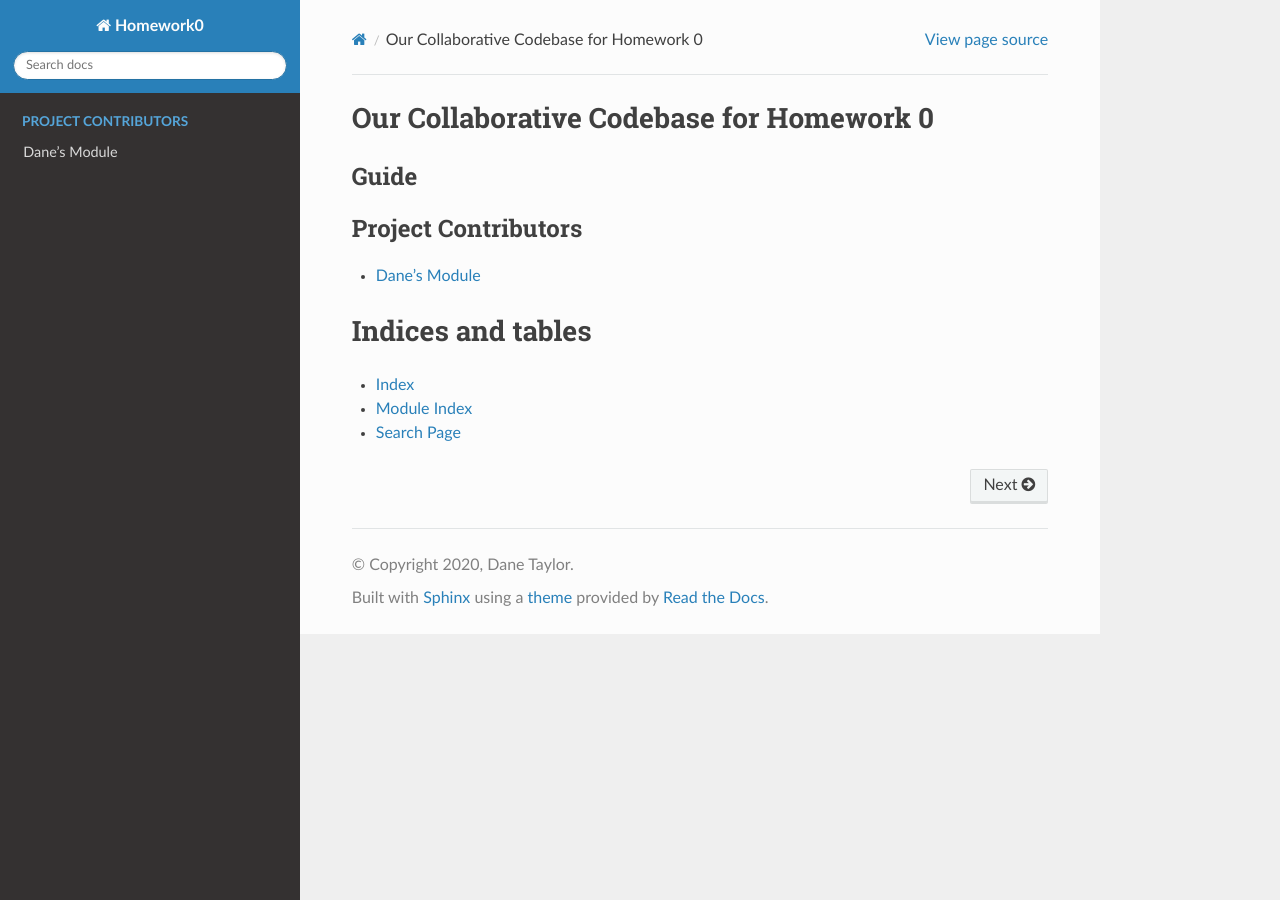
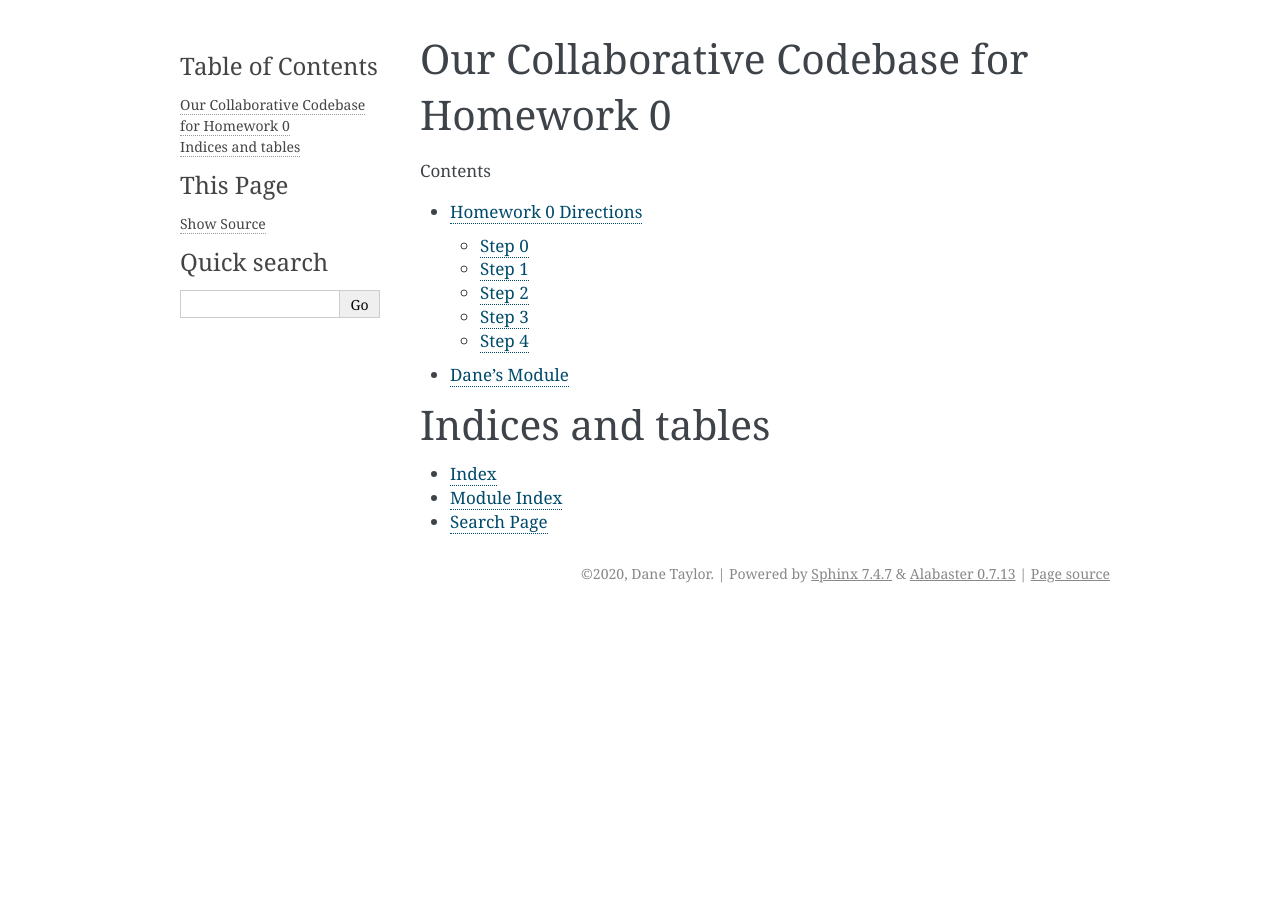
Before and after one commit to taylordr/Fall_2020_MTH563, a Sphinx documentation site: the page built from HW0/docs/source/index.rst, in a window 1280 px wide. Built offline with Sphinx 7.4.7, drawn with Linux system fonts in a browser that asks for light colours; formulas are drawn with MathJax 3; some of the changed lines change nothing that is shown.

Commit message:
Add files via upload

```diff
--- /dev/null
+++ b/HW0/docs/source/HW0_assignment.rst
@@ -0,0 +1,77 @@
+
+Homework 0 Directions
+=====================
+
+
+
+Homework 0 will train us to use organize our code, document it, and use GitHub.
+
+
+
+Step 0
+^^^^^^
+
+Install module Sphinx for documentation
+
+conda install -c conda-forge sphinx
+
+
+Step 1
+^^^^^^
+
+Create a new python file that is similar to the following file:
+
+danes_module.py
+
+It should use your name and contain two functions that you've created.
+Make 2 different functions and make sure they work!
+Give them a descriptive name.
+Push your file to Github into the folder:
+
+code
+
+
+Step 2
+^^^^^^
+
+Modify the Jupiter notebook:
+
+notebooks/HW0_MTH563.ipynb
+
+that is in the folder 'notebooks' so that it
+(2a) loads your module (use a line similar to
+
+from danes_module import *
+
+(2b) then show that your functions work.
+Push HW0_MTH563.ipynb to Github into the folder
+
+notebooks
+
+and replace the file that was there (i.e., which you downloaded).
+
+
+Step 3
+^^^^^^
+
+Create a documentation file similar to
+
+danes_documentation.rst
+
+But that uses your name.
+Push your file to Github into the folder
+
+docs
+
+Step 4
+^^^^^^
+
+In the file
+
+docs/source/index.html
+
+add a line that names your documentation filename under the line 15, which states
+
+danes_documentation
+
+Then push your file to GitHub, replacing file docs/source/index.html.
--- a/HW0/docs/source/conf.py
+++ b/HW0/docs/source/conf.py
@@ -53,7 +53,9 @@ exclude_patterns = []
 # The theme to use for HTML and HTML Help pages.  See the documentation for
 # a list of builtin themes.
 #
-html_theme = 'sphinx_rtd_theme'
+
+#html_theme = 'sphinx_rtd_theme'
+html_theme = 'alabaster'
 
 # Add any paths that contain custom static files (such as style sheets) here,
 # relative to this directory. They are copied after the builtin static files,
--- a/HW0/docs/source/index.rst
+++ b/HW0/docs/source/index.rst
@@ -7,13 +7,11 @@ Our Collaborative Codebase for Homework 0
 =========================================
 
 
-Guide
-^^^^^
-
 .. toctree::
    :maxdepth: 2
-   :caption: Project Contributors
+   :caption: Contents
 
+   HW0_assignment
    danes_documentation
 
 
```
